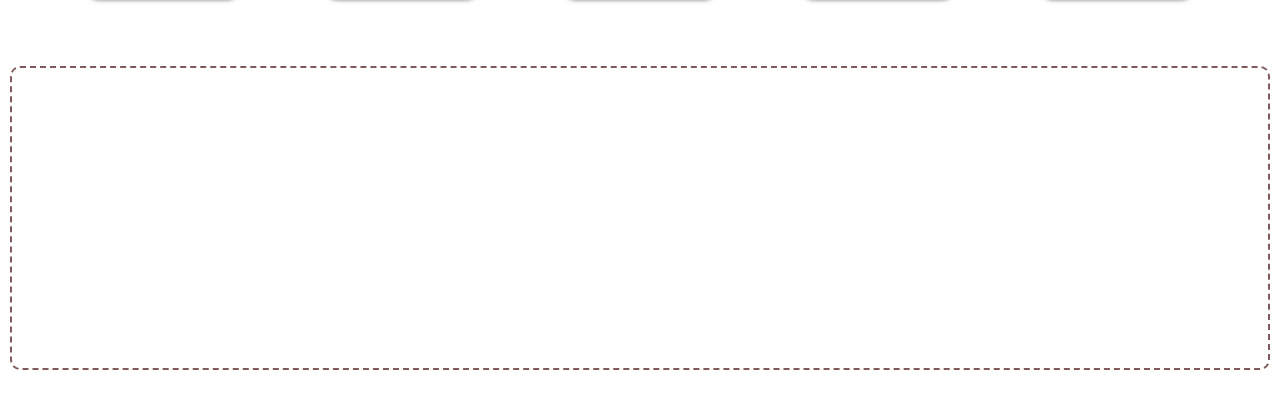
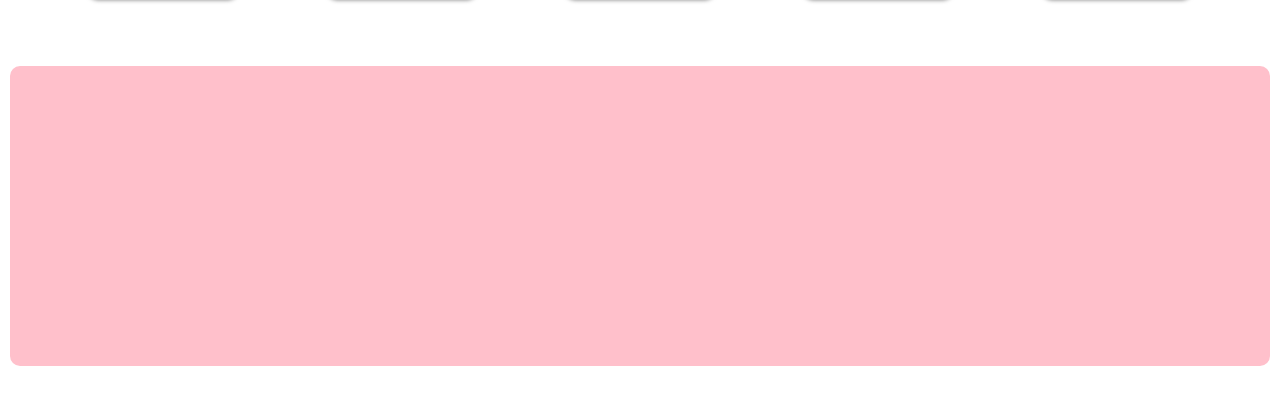
Before and after one commit to Mrkouhadi/react-DragNDrop, a React (Create React App) app: page / in a window 1280 px wide. Shown: the part 264-672 px from the top of the page. Built offline with nearby package versions, Linux system fonts and the light colour scheme.

Commit message:
editting the board when dropping items

```diff
--- a/src/components/DragNDrop.js
+++ b/src/components/DragNDrop.js
@@ -36,7 +36,7 @@ const DragNDrop = () => {
                 ))
             }
         </div>
-        <div className='board' ref={drop} style={{backgroundColor:isOver && "#dcdcdc"}}>
+        <div className='board' ref={drop} style={{backgroundColor:isOver ? "#c0c0c0" : "#FFC0CB"}}>
                 {
                     board.map(img =>(
                         <DraggableImg url={img.url} key={img.id} id={img.id}/>
--- a/src/index.css
+++ b/src/index.css
@@ -25,7 +25,6 @@ body {
 
 }
 .board{
-  border: 2px dashed #805a5a;
   min-height: 300px;
   border-radius: 10px;
   display: flex; align-items: center; justify-content: space-evenly; flex-wrap: wrap;
```
